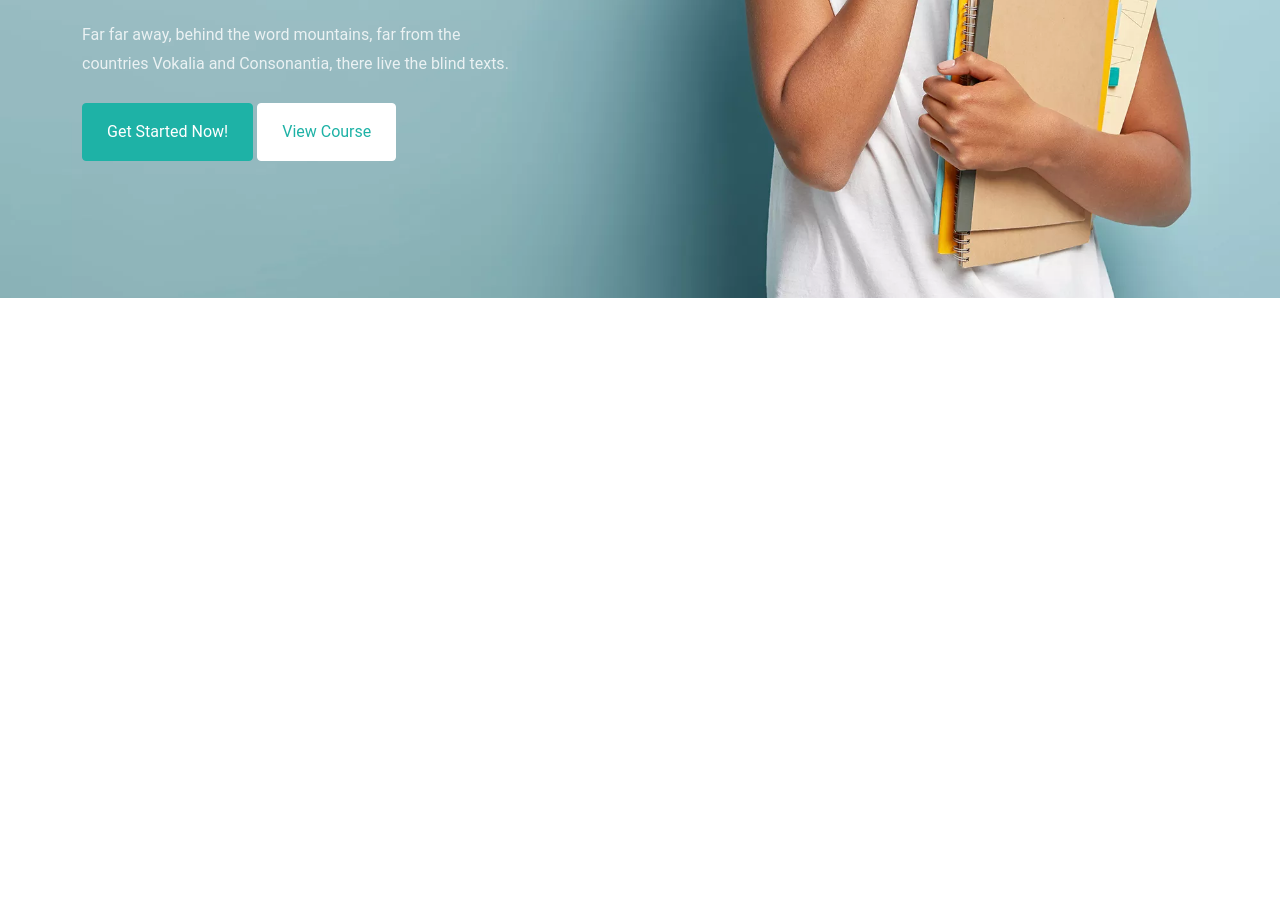
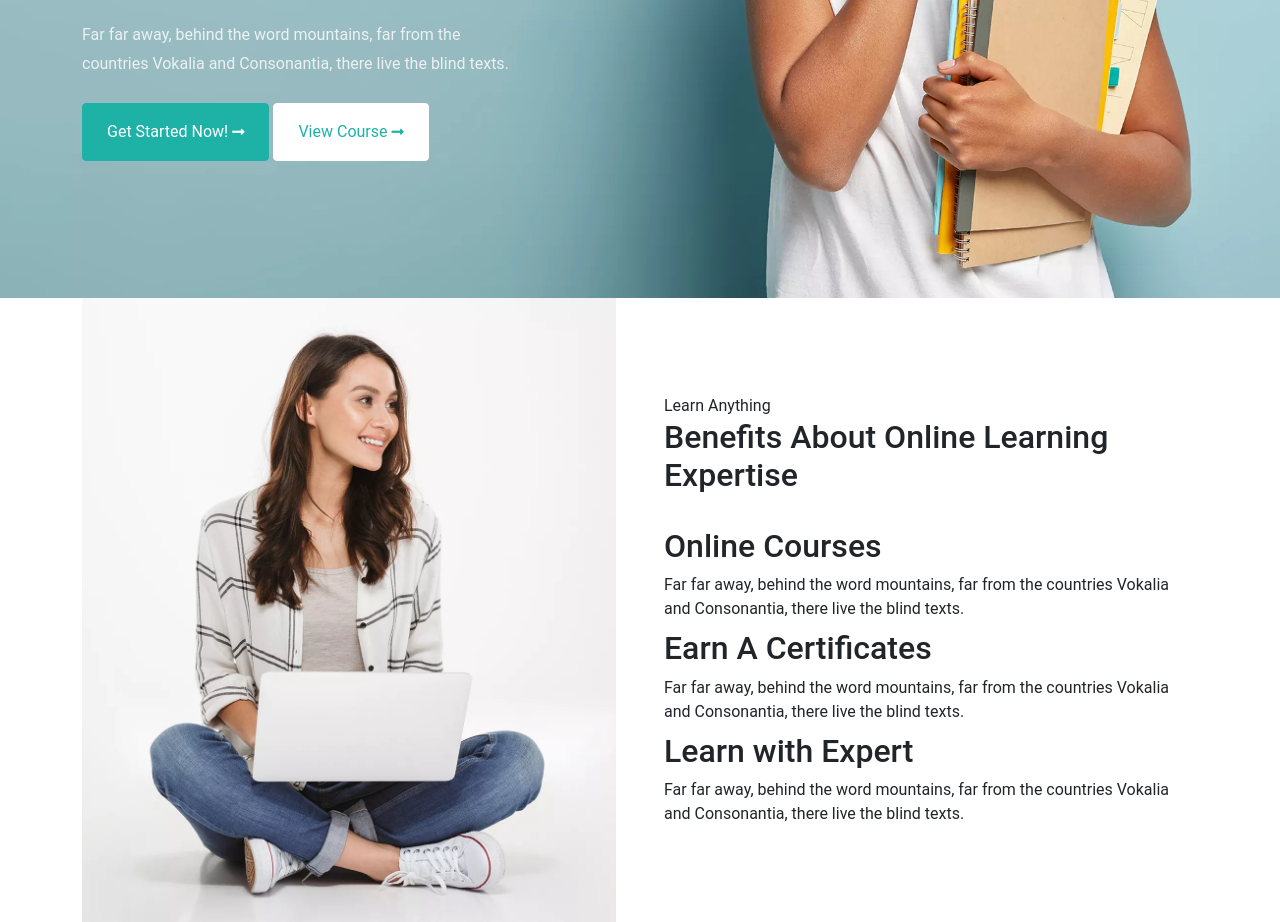
Before and after one commit to IIalejoII/maqueta-web-mobile-first, a plain HTML site: page index.html in a window 1280 px wide. Shown: the part 502-1424 px from the top of the page. Before the commit the page ends 800 px from the top, so only its background shows below. Drawn offline with Linux system fonts and the light colour scheme.

Commit message:
Lineas HTML, CSS 2nd part

```diff
--- a/css/index.css
+++ b/css/index.css
@@ -110,7 +110,6 @@ a {
 
 #home .hero-wrap .slider-text {
     height: 100vh;
-    min-height: 750px;
     color: rgba(255, 255, 255, 0.8);
     z-index: 3;
 }
@@ -229,6 +228,16 @@ a {
     color: #1eb2a6!important;
 }
 
+#home .hero-wrap .fa-long-arrow-alt-right {
+    font-size: 14px;
+}
+
+#home .ftco-section .w-100 {
+    background-image: url(../images/woman2.webp);
+    background-size: cover;
+    background-repeat: no-repeat;
+    background-position: center
+}
 /*All higher than 1200px */
 @media only screen and (min-width: 1200px) {
     #home .ftco-navbar-light .container-xl {
--- a/index.html
+++ b/index.html
@@ -45,10 +45,14 @@
                 <div class="col-md-12 mb-2 col-lg-3 d-flex justify-content-lg-end align-items-center">
                     <div class="social-media">
                         <p class="mb-0 d-flex">
-                            <a href="#" class="d-flex align-items-center justify-content-center"><i class="fab fa-facebook-f"></i></a>
-                            <a href="#" class="d-flex align-items-center justify-content-center"><i class="fab fa-twitter"></i></a>
-                            <a href="#" class="d-flex align-items-center justify-content-center"><i class="fab fa-instagram"></i></a>
-                            <a href="#" class="d-flex align-items-center justify-content-center"><i class="fab fa-dribbble"></i></a>
+                            <a href="#" class="d-flex align-items-center justify-content-center"><i
+                                    class="fab fa-facebook-f"></i></a>
+                            <a href="#" class="d-flex align-items-center justify-content-center"><i
+                                    class="fab fa-twitter"></i></a>
+                            <a href="#" class="d-flex align-items-center justify-content-center"><i
+                                    class="fab fa-instagram"></i></a>
+                            <a href="#" class="d-flex align-items-center justify-content-center"><i
+                                    class="fab fa-dribbble"></i></a>
                         </p>
                     </div>
                 </div>
@@ -84,18 +88,68 @@
                     <div class="text mt-5 pt-5 aos-init aos-animate" data-aos="fade-up" data-aos-delay="300"
                         data-aos-duration="1000">
                         <span class="subheading">Welcome to Academia</span>
-                        <h1 class="mb-4">Best Online <br >Education Expertise</h1>
+                        <h1 class="mb-4">Best Online <br>Education Expertise</h1>
                         <p class="mb-4">Far far away, behind the word mountains, far from the countries Vokalia and
                             Consonantia, there live the blind texts.</p>
-                        <p><a href="#" class="btn btn-primary p-4 py-3">Get Started Now! <span
-                                    class="ion-ios-arrow-round-forward"></span></a> <a href="#"
-                                class="btn btn-white p-4 py-3">View Course <span
-                                    class="ion-ios-arrow-round-forward"></span></a></p>
+                        <p><a href="#" class="btn btn-primary p-4 py-3">Get Started Now! <i
+                                    class="fas fa-long-arrow-alt-right"></i></a> <a href="#"
+                                class="btn btn-white p-4 py-3">View Course <i
+                                    class="fas fa-long-arrow-alt-right"></i></a></p>
                     </div>
                 </div>
             </div>
         </div>
     </section>
 </body>
+<section class="ftco-section ftco-no-pt ftco-no-pb">
+    <div class="container-xl">
+        <div class="row g-xl-5">
+            <div class="col-md-6 d-flex align-items-stretch aos-init aos-animate" data-aos="fade-up"
+                data-aos-delay="100" data-aos-duration="1000">
+                <div class="img w-100">
+                </div>
+            </div>
+            <div class="col-md-6 heading-section d-flex align-items-center aos-init aos-animate" data-aos="fade-up"
+                data-aos-delay="200" data-aos-duration="1000">
+                <div class="mt-0 my-lg-5 py-5">
+                    <span class="subheading">Learn Anything</span>
+                    <h2 class="mb-2">Benefits About Online Learning Expertise</h2>
+                    <div class="row mt-4 g-lg-2">
+                        <div class="col-lg-12 d-flex align-items-stretch services-wrap">
+                            <div class="services d-flex">
+                                <div class="icon"><span class="flaticon-online-learning"></span></div>
+                                <div class="text">
+                                    <h2>Online Courses</h2>
+                                    <p class="mb-0">Far far away, behind the word mountains, far from the countries
+                                        Vokalia and Consonantia, there live the blind texts.</p>
+                                </div>
+                            </div>
+                        </div>
+                        <div class="col-lg-12 d-flex align-items-stretch services-wrap">
+                            <div class="services d-flex">
+                                <div class="icon"><span class="flaticon-certificate"></span></div>
+                                <div class="text">
+                                    <h2>Earn A Certificates</h2>
+                                    <p class="mb-0">Far far away, behind the word mountains, far from the countries
+                                        Vokalia and Consonantia, there live the blind texts.</p>
+                                </div>
+                            </div>
+                        </div>
+                        <div class="col-lg-12 d-flex align-items-stretch services-wrap">
+                            <div class="services d-flex">
+                                <div class="icon"><span class="flaticon-scientist"></span></div>
+                                <div class="text">
+                                    <h2>Learn with Expert</h2>
+                                    <p class="mb-0">Far far away, behind the word mountains, far from the countries
+                                        Vokalia and Consonantia, there live the blind texts.</p>
+                                </div>
+                            </div>
+                        </div>
+                    </div>
+                </div>
+            </div>
+        </div>
+    </div>
+</section>
 
 </html>
```
Also changed, not shown: images/woman2.webp (added).
